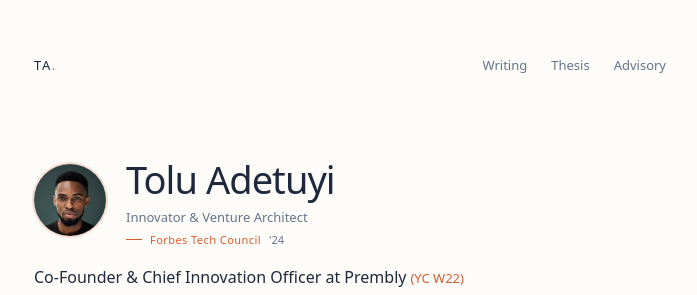
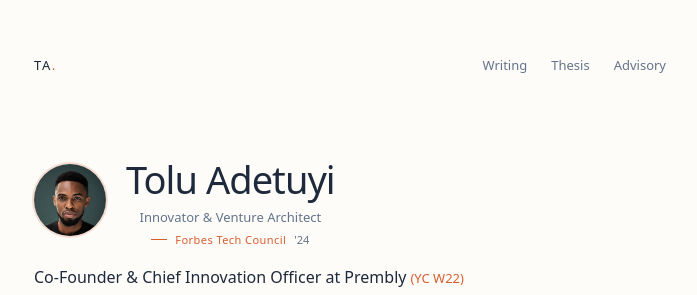
Before and after one commit to Threadigit/adetuyi.com, a Next.js app: page / in a window 1280 px wide. Shown: the top 295 px of the page, without its empty margins (290-987 px from the left). Built offline with nearby package versions, Linux system fonts and the light colour scheme.

Commit message:
Center identity details beneath name

```diff
--- a/src/app/page.tsx
+++ b/src/app/page.tsx
@@ -42,19 +42,21 @@ export default function Home() {
           </div>
           {/* Identity */}
           <div className="min-w-0">
+            <div className="inline-flex flex-col items-center text-center">
               <h1 className="text-[32px] md:text-[38px] font-medium tracking-tight leading-tight mb-1 text-foreground">
                 Tolu Adetuyi
               </h1>
               <p className="text-[13px] leading-relaxed text-muted">
                 Innovator &amp; Venture Architect
               </p>
-            <p className="flex items-center gap-2 mt-1.5 text-[11px] leading-none">
+              <p className="flex items-center justify-center gap-2 mt-1.5 text-[11px] leading-none">
                 <span aria-hidden="true" className="w-4 h-px bg-accent" />
                 <span className="text-accent font-medium tracking-[0.04em]">
                   Forbes Tech Council
                 </span>
                 <span className="text-muted">&apos;24</span>
               </p>
+            </div>
           </div>
         </div>
         <p className="text-foreground font-medium text-[16px] mt-2.5 mb-1.5">
```
Lines whose indentation alone changed are shown as unchanged.
